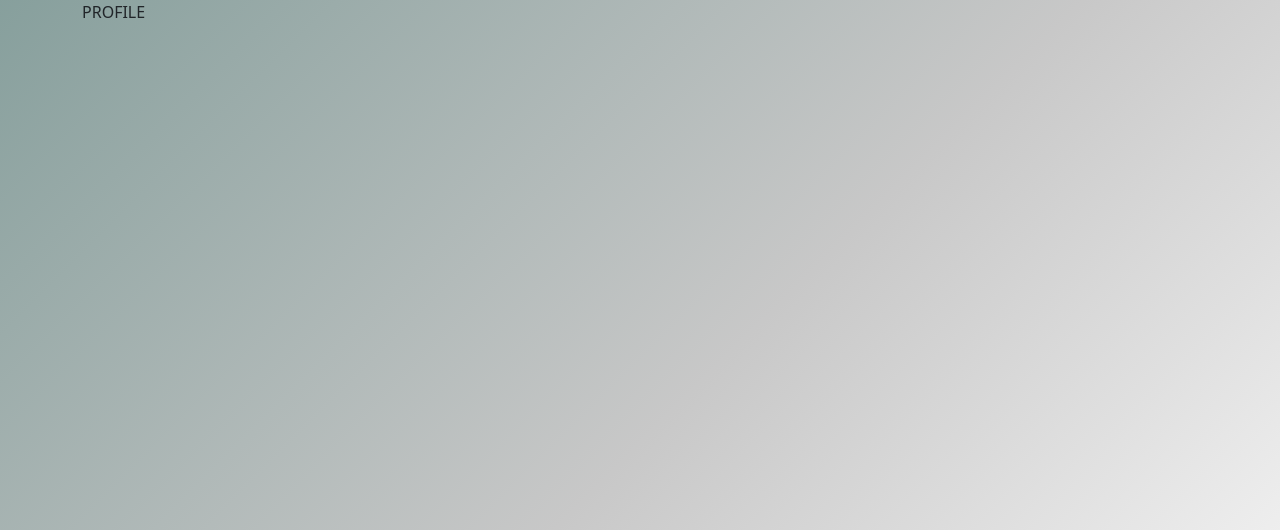
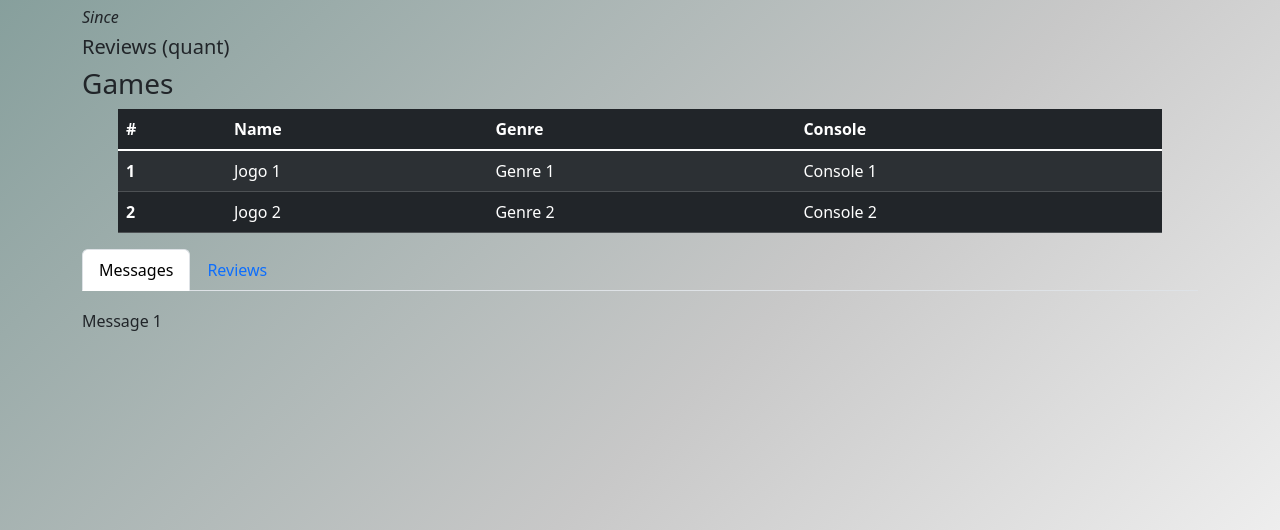
Before and after one commit to lribeiroalves/final_project, a Python web app: template PyTradeGames/blueprints/webui/templates/homepage/profile.html in a window 1280 px wide. Shown: the part 60-590 px from the top of the page. Run offline with Jinja, Linux system fonts and the light colour scheme; the template is opened without the code that fills it, so the values that code supplies are empty.

Commit message:
profile page first layout

```diff
--- /dev/null
+++ b/PyTradeGames/blueprints/webui/static/css/profile.css
@@ -0,0 +1,3 @@
+.since {
+    font-style: italic;
+}
--- a/PyTradeGames/blueprints/webui/templates/homepage/profile.html
+++ b/PyTradeGames/blueprints/webui/templates/homepage/profile.html
@@ -2,8 +2,67 @@
 
 {% block title %}{{ current_user.username }}{% endblock %}
 
+{% block link_css %}
+<link rel="stylesheet" href="{{url_for('static', filename='css/profile.css')}}">
+{% endblock %}
+
 {% block main%}
     <div class="container-md">
-        <p>PROFILE</p>
+        <div class="row">
+            <h1>{{current_user.username}}</h1>
+        </div>
+        <div class="row">
+            <h6 class="since">Since {{current_user.since.date()}}</h6>
+        </div>
+        <div class="row">
+            <h5>Reviews (quant)</h5>
+        </div>
+        <div class="row">
+            <h3>Games</h3>
+            <div class="container-fluid px-5">
+                <table class="table table-striped table-hover table-dark table-responsive">
+                    <thead>
+                        <tr>
+                            <th scope="col">#</th>
+                            <th scope="col">Name</th>
+                            <th scope="col">Genre</th>
+                            <th scope="col">Console</th>
+                        </tr>
+                    </thead>
+                    <tbody class="table-group-divider">
+                        <tr>
+                            <th scope="row">1</th>
+                            <td>Jogo 1</td>
+                            <td>Genre 1</td>
+                            <td>Console 1</td>
+                        </tr>
+                        <tr>
+                            <th scope="row">2</th>
+                            <td>Jogo 2</td>
+                            <td>Genre 2</td>
+                            <td>Console 2</td>
+                        </tr>
+                    </tbody>
+                </table>
+            </div>
+        </div>
+        <div class="row">
+            <div class="container-fluid">
+                <nav>
+                    <div class="nav nav-tabs" id="nav-tab" role="tablist">
+                        <button class="nav-link active" id="nav-home-tab" data-bs-toggle="tab"    data-bs-target="#nav-home" type="button" role="tab" aria-controls="nav-home"   aria-selected="true">Messages</button>
+                        <button class="nav-link" id="nav-profile-tab" data-bs-toggle="tab"    data-bs-target="#nav-profile" type="button" role="tab" aria-controls="nav-profile"     aria-selected="false">Reviews</button>
+                    </div>
+                </nav>
+                <div class="tab-content" id="nav-tabContent">
+                    <div class="tab-pane fade show active" id="nav-home" role="tabpanel" aria-labelledby="nav-home-tab" tabindex="0">
+                        Message 1
+                    </div>
+                    <div class="tab-pane fade" id="nav-profile" role="tabpanel" aria-labelledby="nav-profile-tab" tabindex="0">
+                        Review 1
+                    </div>
+                </div>
+            </div>
+        </div>
     </div>
 {% endblock %}
```
